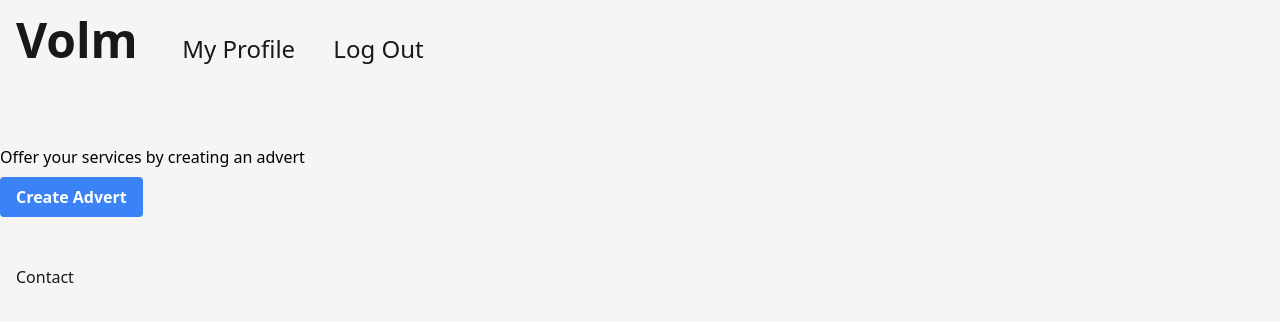
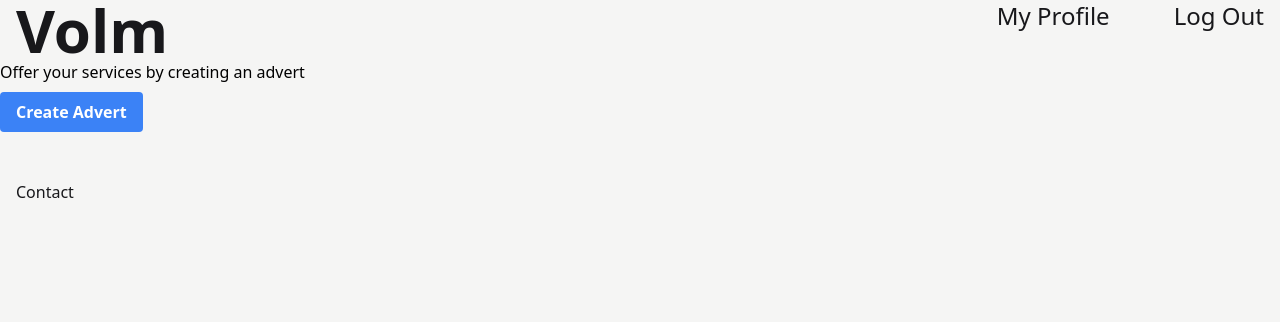
Before and after one commit to gedkirkham/volm, a Django app: page /accounts/profile/ in a window 1280 px wide. Shown: the top 322 px of the page. Run offline with Django 3.2, Linux system fonts and the light colour scheme; the visitor is signed in with stand-in values (Sample User, id 1); data that the repository does not hold is empty; style sheets or scripts are compiled from the project's sources.

Commit message:
style: update base header nav to flex

```diff
--- a/volm/templates/base.html
+++ b/volm/templates/base.html
@@ -14,23 +14,27 @@
         />
         <link
             rel="stylesheet"
-            href="{% static 'master.css' %}"
+            href="{% static 'css/master.css' %}"
             type="text/css"
         />
     </head>
 
     <body class="tw-container tw-mx-auto tw-bg-warmGray-100">
-        <nav class="tw-mb-16">
-            <ul class="tw-py-4 tw-text-2xl">
-                <li class="tw-inline tw-text-5xl tw-font-bold">
+        <header class="header">
+            <nav class="tw-h-full">
+                <ul class="tw-text-2xl tw-h-full tw-flex tw-space-x-8">
+                    <li class="tw-inline tw-text-6xl tw-font-bold tw-self-end">
+                        <a
                     <a
-                        class="tw-m-4 tw-text-gray-900 hover:tw-text-cyan-600"
-                        href="{% url 'home' %}"
-                    >
-                        Volm
-                    </a>
-                </li>
+                        <a
+                            class="tw_main_nav_a"
+                            href="{% url 'home' %}"
+                        >
+                            Volm
+                        </a>
+                    </li>
 
+                    <li class="tw-flex-grow"></li>
                 {% if user.is_authenticated %}
                     <li class="tw-inline">
                         <a
@@ -76,8 +80,7 @@
                         Welcome {{ user.username }}
                     </li> {% endcomment %}
                 {% else %}
-                    <div class="tw-float-right tw-space-x-8">
-                        <li class="tw-inline">
+                        <li class="tw-inline tw-self-end">
                             <a
                                 class="tw_main_nav_a"
                                 href="{% url 'accounts:signup' %}"
@@ -85,7 +88,7 @@
                                 CREATE ACCOUNT
                             </a>
                         </li>
-                        <li class="tw-inline">
+                        <li class="tw-inline tw-self-end">
                             <a
                                 class="tw_main_nav_a"
                                 href="{% url 'login' %}"
@@ -93,7 +96,6 @@
                                 LOG IN
                             </a>
                         </li>
-                    </div>
                 {% endif %}
             </ul>
         </nav>
```
